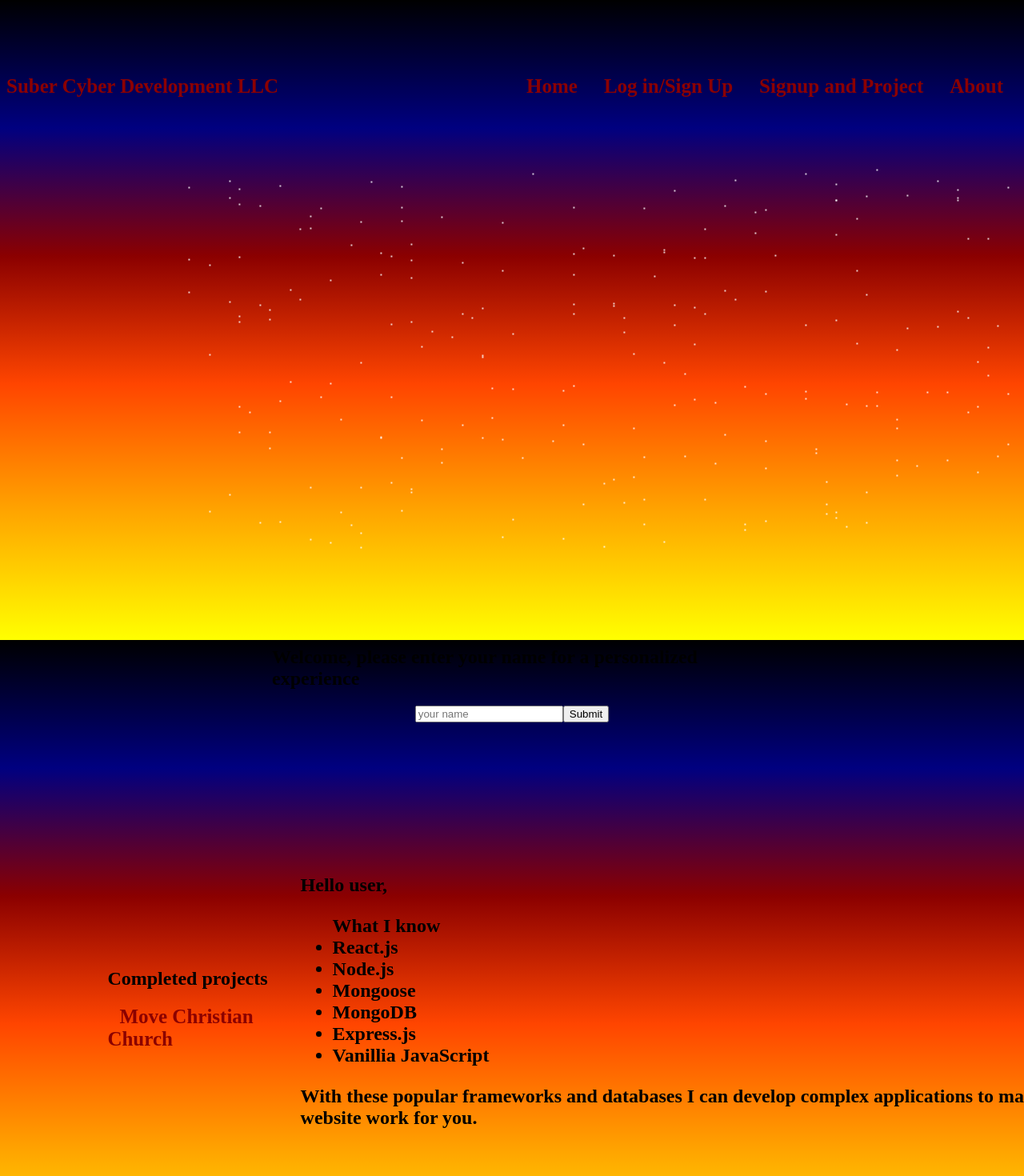
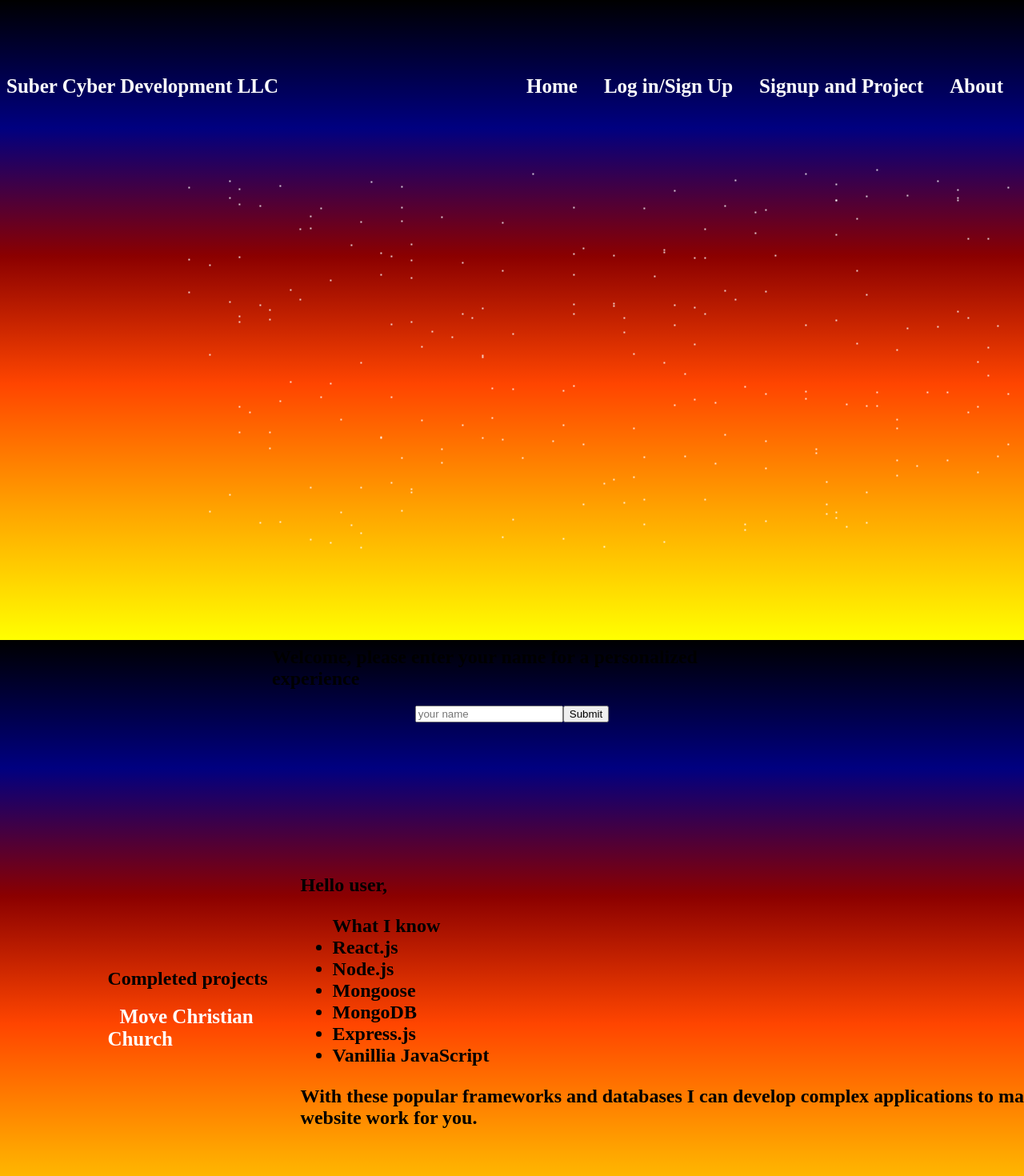
Before and after one commit to IdeclareWar406/production, a React (Vite) app in the folder myPortfolio/client/: page / in a window 1280 px wide. Shown: the top 1470 px of the page at 80% size. Built offline with nearby package versions, Linux system fonts and the light colour scheme.

Commit message:
CSS update

```diff
--- a/myPortfolio/client/src/index.css
+++ b/myPortfolio/client/src/index.css
@@ -48,7 +48,7 @@ body{
 }
 .outsideLink{
     font-size: 25px;
-    color: darkred;
+    color: white;
     text-decoration: none;
     transition: color 350ms linear 0ms;
     padding:6px 15px;
@@ -57,7 +57,7 @@ body{
 }
 .outsideLink:hover{
     color:gold;
-    background-color: darkgray;
+    background-color: rgb(68, 3, 68);
 }
 .links{
 
@@ -68,26 +68,26 @@ body{
 .home{
     font-size:25px;
     padding: 6px 15px;
-    color:darkred;
+    color:white;
     text-decoration: none;
     border-radius: 20px;
     font-weight: 700;
     transition: color 350ms linear 0ms;
 }
 .home:hover{
-    background-color:darkgray;
+    background-color:rgb(68, 3, 68);;
     color:gold;
 }
 .llcName{
     display:flex;
-    color:darkred;
+    color:white;
     text-decoration: none;
     font-size: 25px;
     font-weight:700;
     border-radius: 20px;
 }
 .llcName:hover{
-    background-color: darkgray;
+    background-color: rgb(68, 3, 68);
 }
 .landingBody{
     background-color:black;
```
